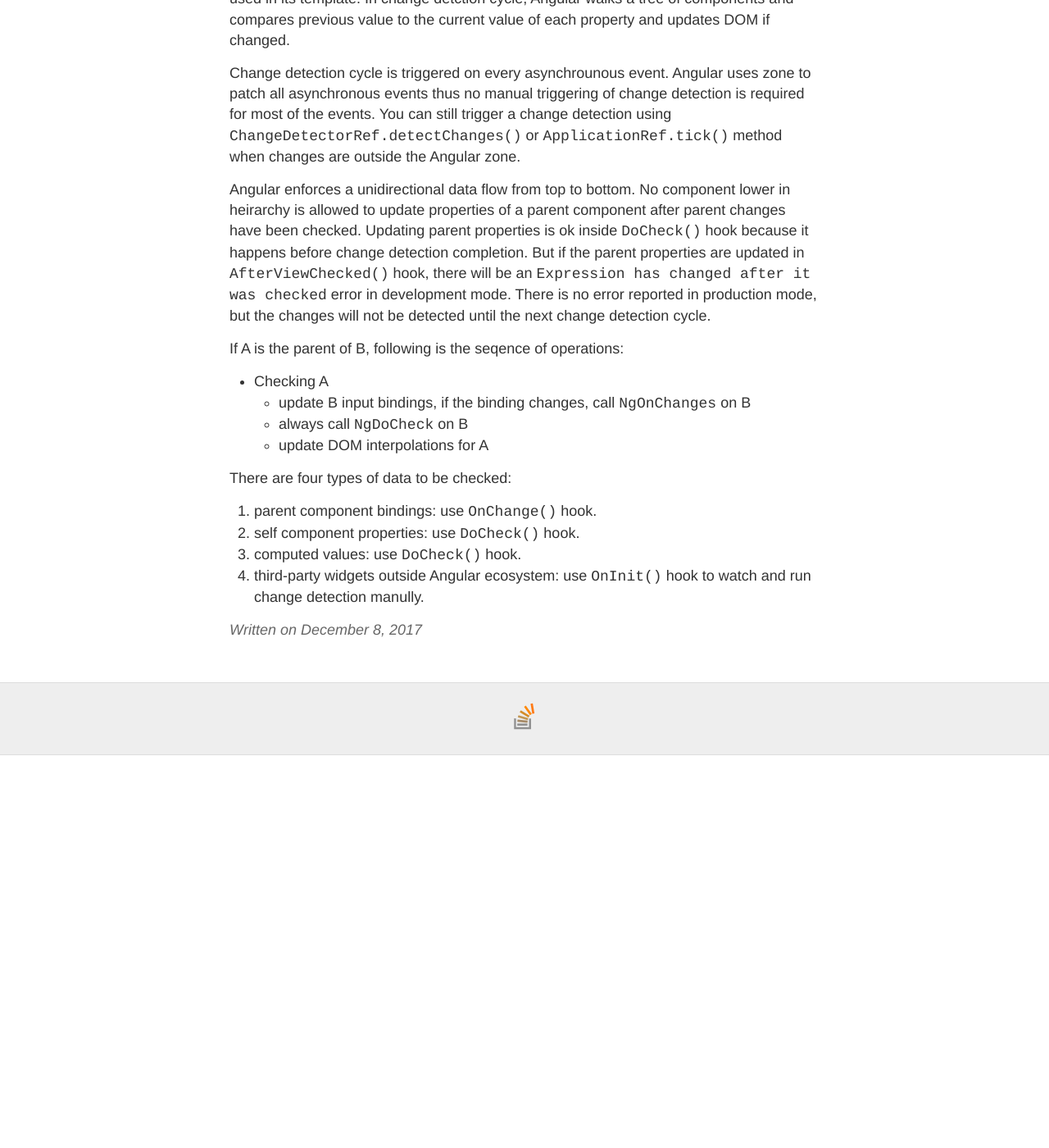
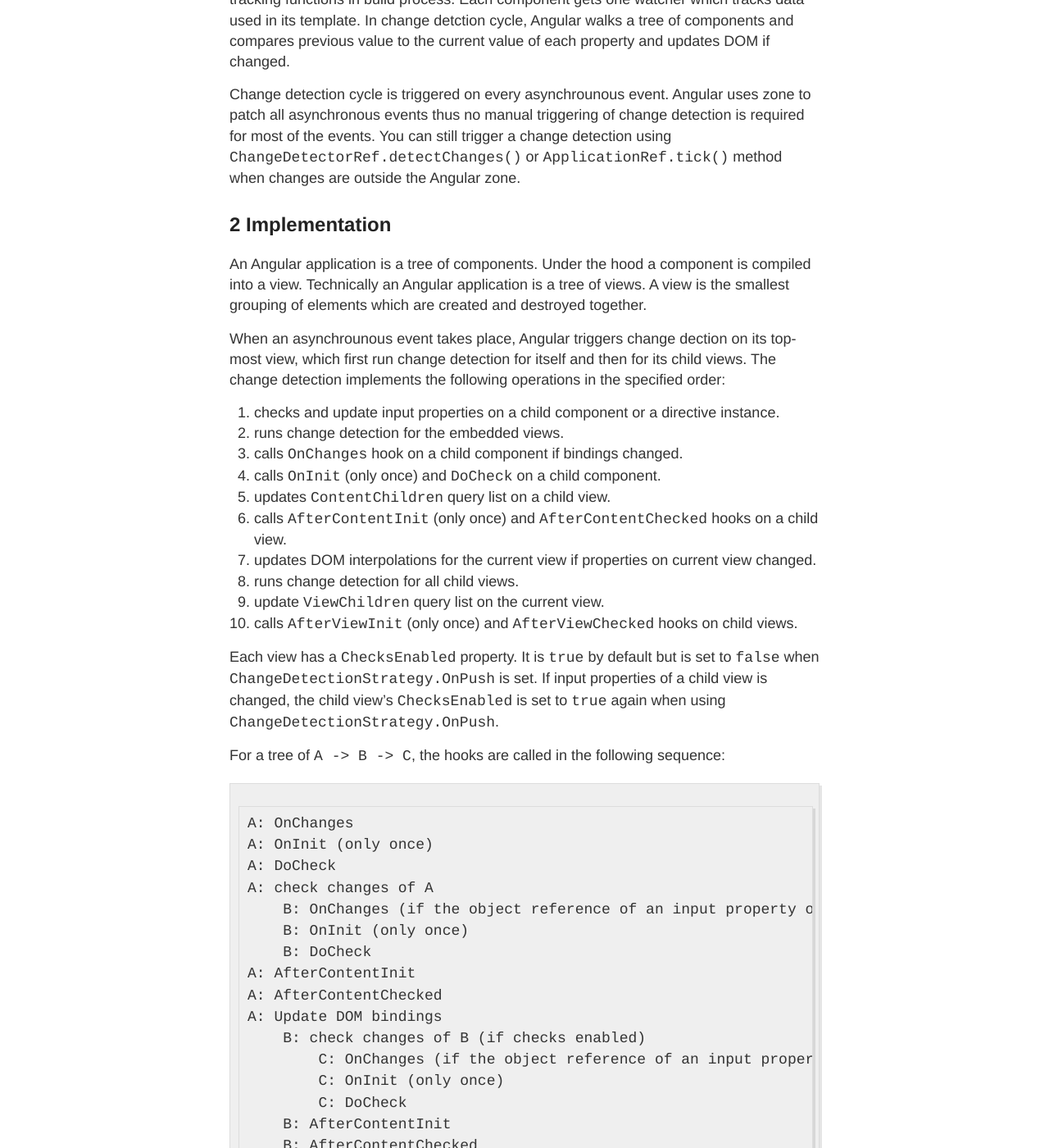
Before and after one commit to YingLiu4203/old-dev-blog, a Jekyll site: the page built from _posts/2017-12-08-angular-change-detection.md, in a window 1280 px wide and 1400 px high, scrolled down 659 px. Shown: the whole window at 82% size. Built offline with Jekyll 4.4.1, drawn with Linux system fonts in a browser that asks for light colours; comment, search, counter and statistics services are not loaded; before the commit the page ends 1580 px from its top, so only the background shows below that; some of the changed text lies outside the part shown.

Commit message:
complete angular change detection

````diff
--- a/_posts/2017-12-08-angular-change-detection.md
+++ b/_posts/2017-12-08-angular-change-detection.md
@@ -8,30 +8,96 @@ tags:
 ---
 # Angular Change Detection
 
-This a note based on [Maxim's 5 articles on Angular Change Detection](https://blog.angularindepth.com/these-5-articles-will-make-you-an-angular-change-detection-expert-ed530d28930).
+This a note based on [Maxim's 5 articles on Angular Change Detection](https://blog.angularindepth.com/these-5-articles-will-make-you-an-angular-change-detection-expert-ed530d28930) and [Everything you need to know about `ExpressionChangedAfterItHasBeenCheckedError` error](https://blog.angularindepth.com/everything-you-need-to-know-about-the-expressionchangedafterithasbeencheckederror-error-e3fd9ce7dbb4).
 
-## 1 Change Detection
+## 1 Change Detection Concept
 
 An essential function of Angular is to synchronize between a data model and the DOM UI. A basic requirement for the synchronization is to know when a data model changed. There are two options: letting the user notify a framework or automatic change detection.
 
-React asks you to notity the framework explicitly by calling the `setTtate()` method of a component. Vue uses a wrapper on data model with implicit setter method to track changes.
+React asks you to notity the framework explicitly by calling the `setState()` method of a component. Vue uses a wrapper on data model with implicit setter method to track changes.
 
 Angular uses the automatic change detection option. The Angular compipler generates tracking functions in build process. Each component gets one watcher which tracks data used in its template. In change detction cycle, Angular walks a tree of components and compares previous value to the current value of each property and updates DOM if changed.
 
 Change detection cycle is triggered on every asynchrounous event. Angular uses zone to patch all asynchronous events thus no manual triggering of change detection is required for most of the events. You can still trigger a change detection using `ChangeDetectorRef.detectChanges()` or `ApplicationRef.tick()` method when changes are outside the Angular zone.
 
-Angular enforces a unidirectional data flow from top to bottom. No component lower in heirarchy is allowed to update properties of a parent component after parent changes have been checked. Updating parent properties is ok inside `DoCheck()` hook because it happens before change detection completion. But if the parent properties are updated in `AfterViewChecked()` hook, there will be an `Expression has changed after it was checked` error in development mode. There is no error reported in production mode, but the changes will not be detected until the next change detection cycle.
+## 2 Implementation
 
-If A is the parent of B, following is the seqence of operations:
+An Angular application is a tree of components. Under the hood a component is compiled into a view. Technically an Angular application is a tree of views. A view is the smallest grouping of elements which are created and destroyed together.
 
-* Checking A
-    * update B input bindings, if the binding changes, call `NgOnChanges` on B
-    * always call `NgDoCheck` on B
-    * update DOM interpolations for A
+When an asynchrounous event takes place, Angular triggers change dection on its top-most view, which first run change detection for itself and then for its child views. The change detection implements the following operations in the specified order:
 
-There are four types of data to be checked:
+1. checks and update input properties on a child component or a directive instance.
+1. runs change detection for the embedded views.
+1. calls `OnChanges` hook on a child component if bindings changed.
+1. calls `OnInit` (only once) and `DoCheck` on a child component.
+1. updates `ContentChildren` query list on a child view.
+1. calls `AfterContentInit` (only once) and `AfterContentChecked` hooks on a child view.
+1. updates DOM interpolations for the current view if properties on current view changed.
+1. runs change detection for all child views.
+1. update `ViewChildren` query list on the current view.
+1. calls `AfterViewInit` (only once) and `AfterViewChecked` hooks on child views.
+
+Each view has a `ChecksEnabled` property. It is `true` by default but is set to `false` when `ChangeDetectionStrategy.OnPush` is set. If input properties of a child view is changed, the child view's `ChecksEnabled` is set to `true` again when using `ChangeDetectionStrategy.OnPush`.
+
+For a tree of `A -> B -> C`, the hooks are called in the following sequence:
+
+```text
+A: OnChanges
+A: OnInit (only once)
+A: DoCheck
+A: check changes of A
+    B: OnChanges (if the object reference of an input property of B changes)
+    B: OnInit (only once)
+    B: DoCheck
+A: AfterContentInit
+A: AfterContentChecked
+A: Update DOM bindings
+    B: check changes of B (if checks enabled)
+        C: OnChanges (if the object reference of an input property of C changes)
+        C: OnInit (only once)
+        C: DoCheck
+    B: AfterContentInit
+    B: AfterContentChecked
+    B: Update DOM bindings
+        C: Checking Changes of C (if checks enabled)
+        C: AfterContentInit
+        C: AfterContentChecked
+        C: Update bindings
+        C: AfterViewInit
+        C: AfterViewChecked
+    B: AfterViewInit
+    B: AfterViewChecked
+A: AfterViewInit
+A: AfterViewChecked
+```
+
+## 3 Usage
+
+Angular encapsulates change detection methods into `ChangeDetectorRef` interface that you can inject into a component constructor. It has the following methods:
+
+* `detach()`: set `ChecksEnabled` to false
+* `reattach()`: set `ChecksEnabled` to true
+* `markForCheck()`: set `ChecksEnabled` to true for current components and its ancestors.
+* `detectChanges()`: run change detection once for the current component and all its children.
+* `checkNoChanges()`: throw an exception when it there is a change in the current run.
+
+Angular enforces a unidirectional data flow from top to bottom. No component lower in heirarchy is allowed to update properties of a parent component after parent changes have been checked. Updating parent properties is ok inside `DoCheck()` hook because it happens before change check in parent's view. But if the parent properties are updated in `AfterViewChecked()` hook, there will be an `Expression has changed after it was checked` error in development mode. There is no error reported in production mode, but the changes will not be detected until the next change detection cycle.
+
+There are four types of data and use different hooks to check different data:
 
 1. parent component bindings: use `OnChange()` hook.
 1. self component properties: use `DoCheck()` hook.
 1. computed values: use `DoCheck()` hook.
 1. third-party widgets outside Angular ecosystem: use `OnInit()` hook to watch and run change detection manully.
+
+## 4 `ExpressionChangedAfterItHasBeenCheckedError`
+
+This error happens only in development enviornment. It happens because data model changes again after change detection for a component. The development enviornment performs an extra change detection and reports the error when it sees the post-checking change. In production build, no error is reported but the UI is not synchronized with the data model in the current change detection cycle.
+
+The most common reason for this error is that after the parent component change detection, a child component changes parent's data model via common service or synchronous event brodcasting. In other words, there is a synchronous data change in parent by a child in post-change-detection hooks such as `AfterContentInit`, `AfterContentChecked`, `AfterVeiwInit`, and `AfterViewChecked`.
+
+Another error case is that a component change its dom tree in those hooks.
+
+To fix the error, you should design the application to avoid initializing changes from a child. All changes should follow the uni-direction from top to bottom. For example, move the change trigger code to a component that is an ancestor of the affected component.
+
+If the uni-direction flow is impossible, there are three solutions. You can move the change to a pre-change-checking hooks such as `OnChange`, `DoCheck`, or `OnInit`. Another option is using asynchronous update via `setTimeOut`, a promise or an asynchronous event emitter. The third solution is forcing another change detection using `ChangeDetectorRef.detectChanges()`.
````
